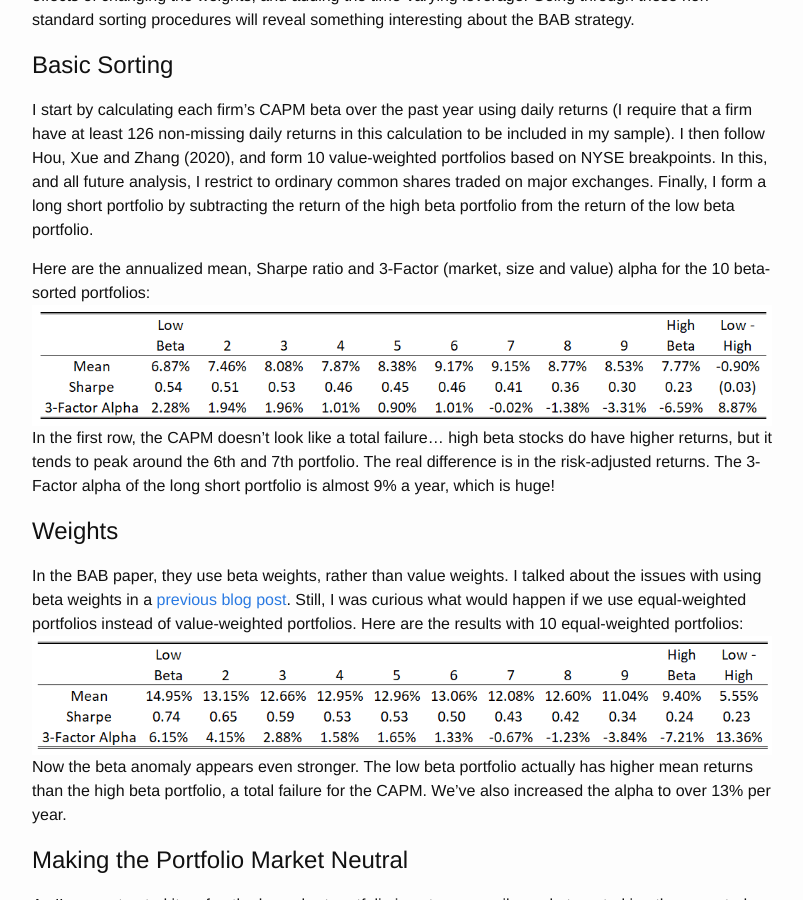
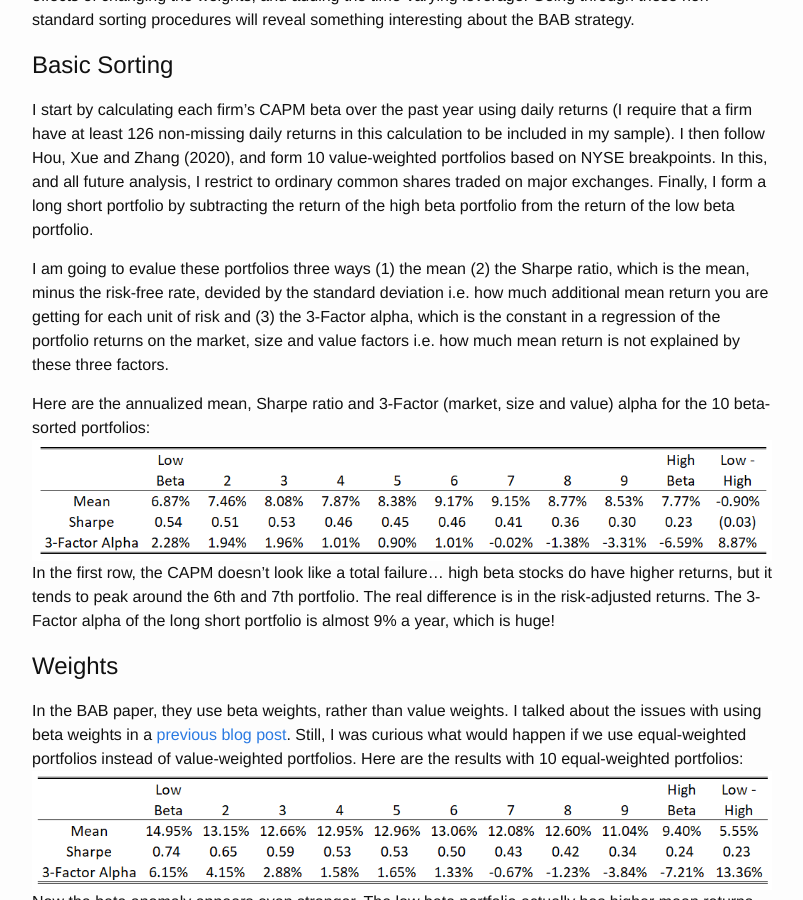
Before and after one commit to mcsammon/mcsammon.github.io, a Jekyll site: the page built from _posts/2020-06-02-beta.md, in a window 1280 px wide and 900 px high, scrolled down 1397 px. Shown: the whole window, without its empty margins (238-1041 px from the left). Built offline with Jekyll 4.4.1, drawn with Linux system fonts in a browser that asks for light colours; formulas are drawn with MathJax 3; comment, search, counter and statistics services are not loaded.

Commit message:
add defns

```diff
--- a/_posts/2020-06-02-beta.md
+++ b/_posts/2020-06-02-beta.md
@@ -32,6 +32,8 @@ In the next few sections, I will go through how I would form these portfolios, t
 # Basic Sorting
 
 I start by calculating each firm's CAPM beta over the past year using daily returns (I require that a firm have at least 126 non-missing daily returns in this calculation to be included in my sample). I then follow Hou, Xue and Zhang (2020), and form 10 value-weighted portfolios based on NYSE breakpoints.  In this, and all future analysis, I restrict to ordinary common shares traded on major exchanges.  Finally, I form a long short portfolio by subtracting the return of the high beta portfolio from the return of the low beta portfolio.
+
+I am going to evalue these portfolios three ways (1) the mean (2) the Sharpe ratio, which is the mean, minus the risk-free rate, devided by the standard deviation i.e. how much additional mean return you are getting for each unit of risk and (3) the 3-Factor alpha, which is the constant in a regression of the portfolio returns on the market, size and value factors i.e. how much mean return is not explained by these three factors.
 
 Here are the annualized mean, Sharpe ratio and 3-Factor (market, size and value) alpha for the 10 beta-sorted portfolios:
 ![fig](/Post_Images/6_5_2019/vwnolev.PNG)
```
